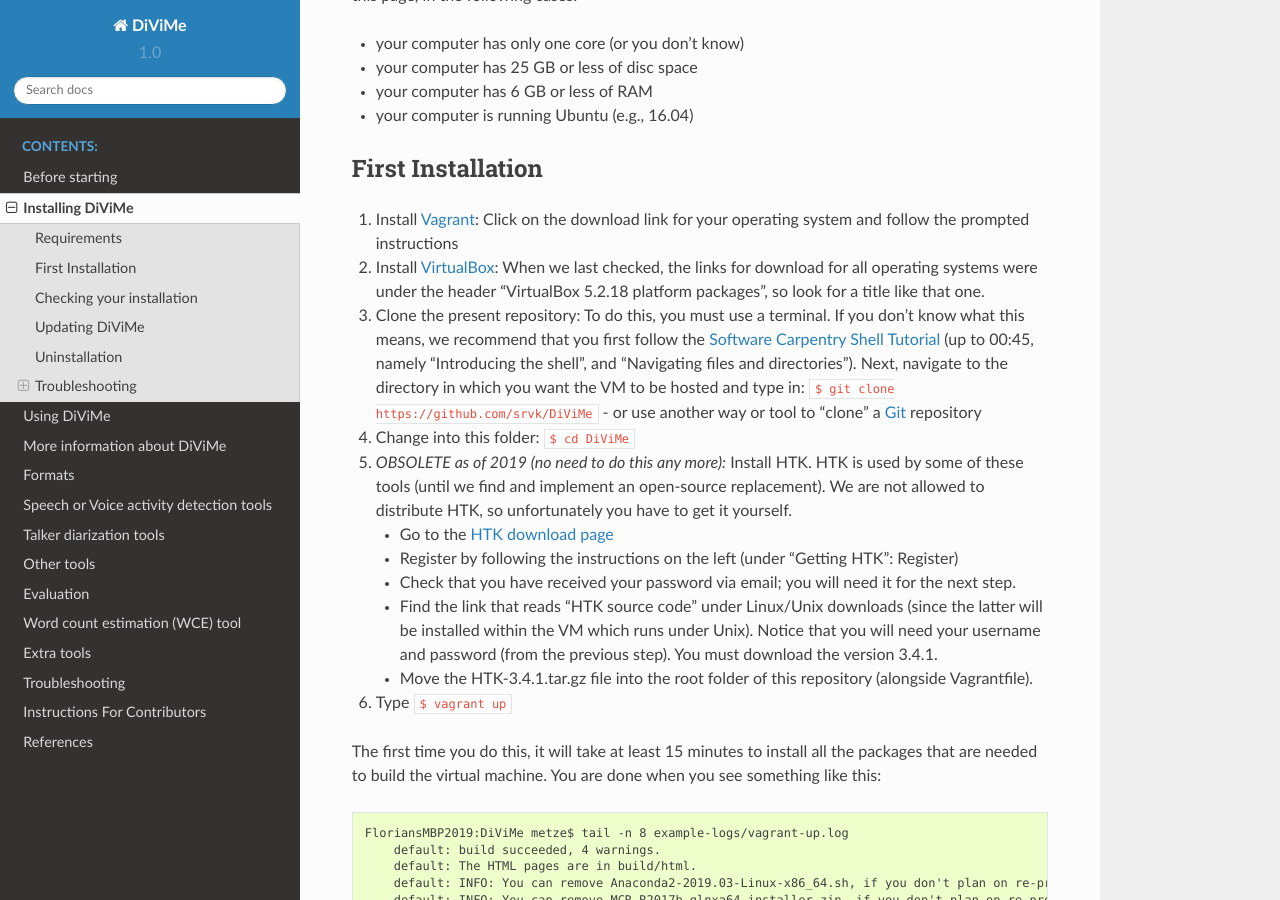
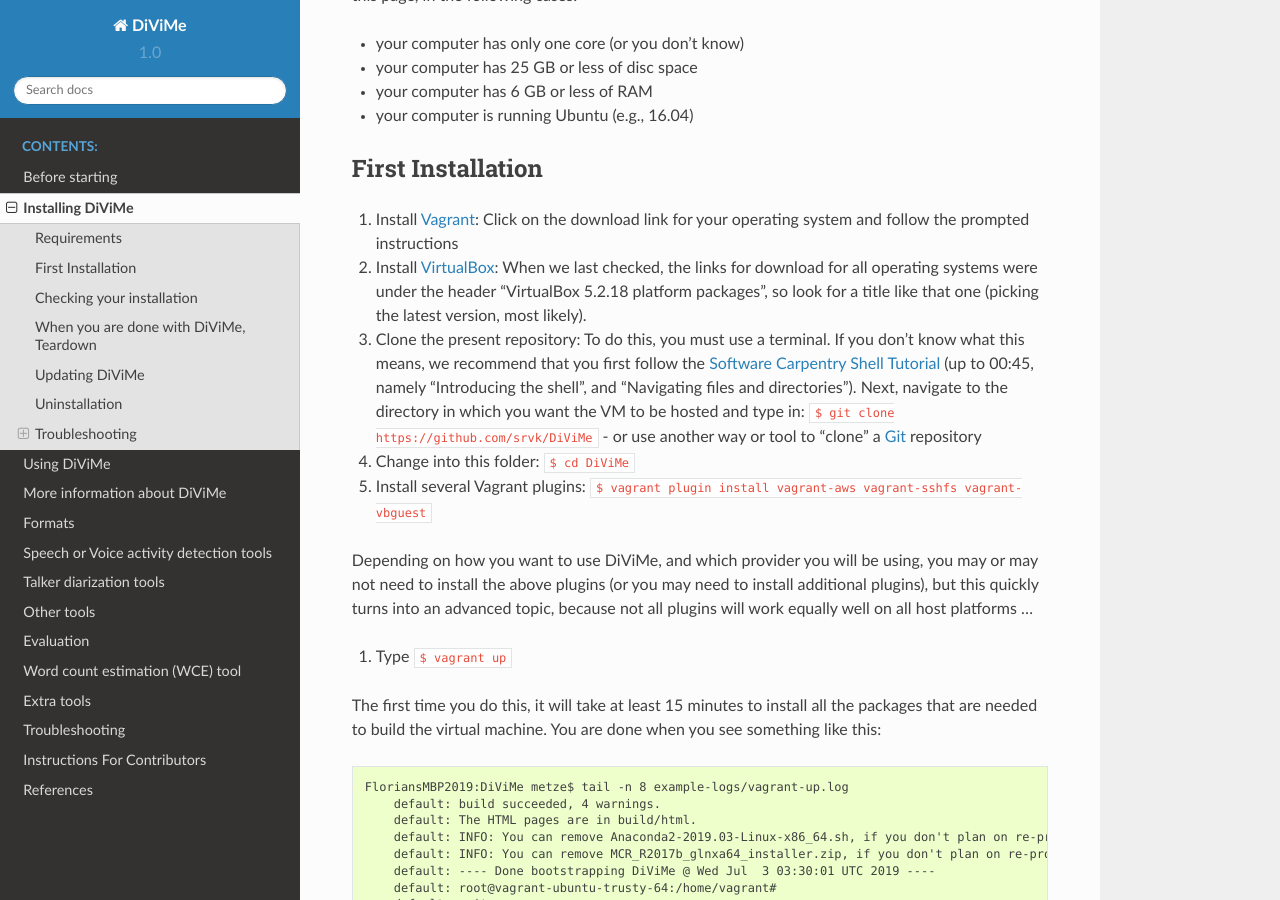
Before and after one commit to srvk/DiViMe, a Sphinx documentation site: the page built from docs/source/install.md, in a window 1280 px wide and 900 px high, scrolled down 328 px. Built offline with Sphinx 7.4.7 and the Read the Docs theme 2.0.0, drawn with Linux system fonts in a browser that asks for light colours; some of the changed text lies outside the part shown.

Commit message:
Update install.md

````diff
--- a/docs/source/install.md
+++ b/docs/source/install.md
@@ -14,19 +14,15 @@
 
 1. Install [Vagrant](https://www.vagrantup.com/): Click on the download link for your operating system and follow the prompted instructions
 
-2. Install [VirtualBox](https://www.virtualbox.org/wiki/Downloads): When we last checked, the links for download for all operating systems were under the header "VirtualBox 5.2.18 platform packages", so look for a title like that one.
+2. Install [VirtualBox](https://www.virtualbox.org/wiki/Downloads): When we last checked, the links for download for all operating systems were under the header "VirtualBox 5.2.18 platform packages", so look for a title like that one (picking the latest version, most likely).
 
 3. Clone the present repository: To do this, you must use a terminal. If you don't know what this means, we recommend that you first follow the [Software Carpentry Shell Tutorial](https://swcarpentry.github.io/shell-novice/) (up to 00:45, namely "Introducing the shell", and "Navigating files and directories"). Next, navigate to the directory in which you want the VM to be hosted and type in: `$ git clone https://github.com/srvk/DiViMe` - or use another way or tool to "clone" a [Git](https://git-scm.com) repository
 
 4. Change into this folder: `$ cd DiViMe`
 
-5. *OBSOLETE as of 2019 (no need to do this any more):* Install HTK. HTK is used by some of these tools (until we find and implement an open-source replacement). We are not allowed to distribute HTK, so unfortunately you have to get it yourself.
+5. Install several Vagrant plugins: `$ vagrant plugin install vagrant-aws vagrant-sshfs vagrant-vbguest`
 
-	- Go to the [HTK download page](http://htk.eng.cam.ac.uk/download.shtml)
-	- Register by following the instructions on the left (under "Getting HTK": Register)
-	- Check that you have received your password via email; you will need it for the next step.
-	- Find the link that reads "HTK source code" under Linux/Unix downloads (since the latter will be installed within the VM which runs under Unix). Notice that you will need your username and password (from the previous step). You must download the version 3.4.1.
-	- Move the HTK-3.4.1.tar.gz file into the root folder of this repository (alongside Vagrantfile).
+Depending on how you want to use DiViMe, and which provider you will be using, you may or may not need to install the above plugins (or you may need to install additional plugins), but this quickly turns into an advanced topic, because not all plugins will work equally well on all host platforms ...
 
 6. Type `$ vagrant up`
 
@@ -73,6 +69,10 @@
 Congratulations, everything is OK!
 [...]
 ```
+
+## When you are done with DiViMe, Teardown
+
+After working with DiViMe, you can shut down the virtual machine, which will free up CPU and RAM resources on your computer (but not disc space). To do this, type `$ vagrant halt` or `$ vagrant suspend`. To continue working with the VM at a later point, simply issue another `$ vagrant up` command.
 
 ## Updating DiViMe
 
@@ -133,3 +133,7 @@
 ### If something  else fails
 
 Please open an issue [here](https://github.com/srvk/DiViMe/issues). Please paste the complete output of the failing run there, so we can better provide you with a solution. Also, please provide detailed information on your host system (which OS, RAM, CPU, HDD), which changes you made to the Vagrantfile, and also provide access to the data the system chokes on (if any).
+
+### References
+
+VanDam, M., De Palma, P., Strong, W. E. (2015, May). Fundamental frequency of speech directed to children who have hearing loss. Poster presented at the 169th Meeting of the Acoustical Society of America, Pittsburgh, PA.
````
